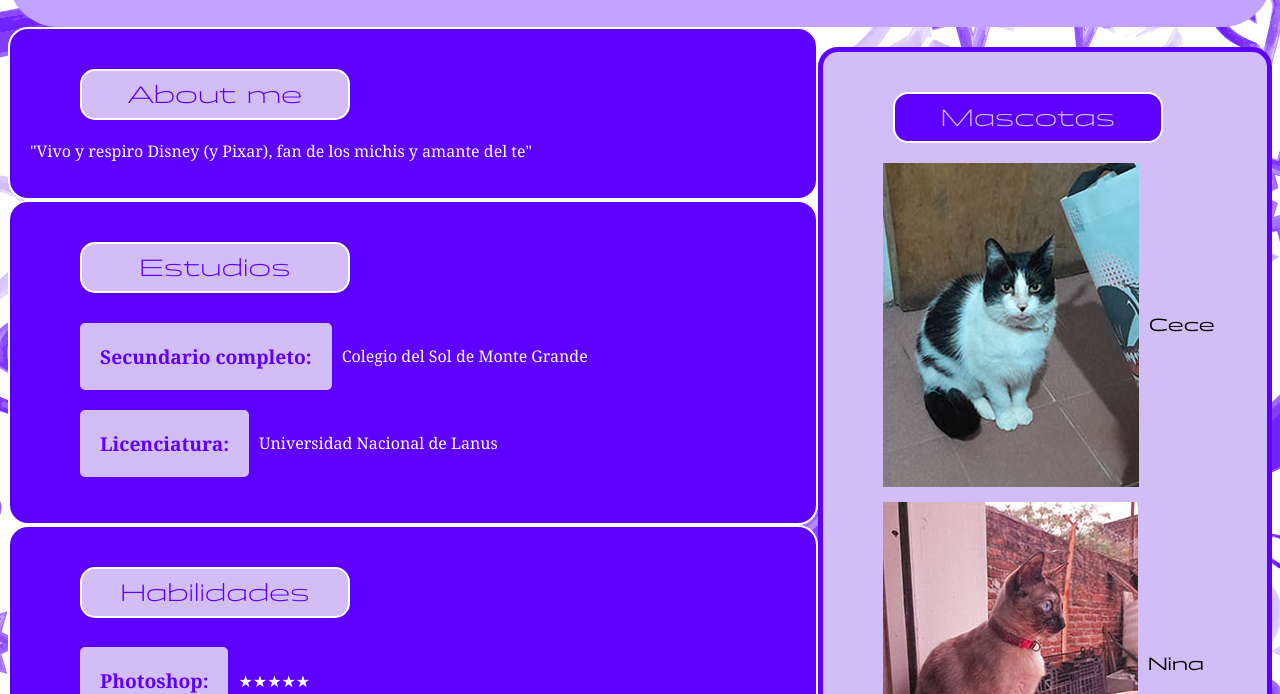
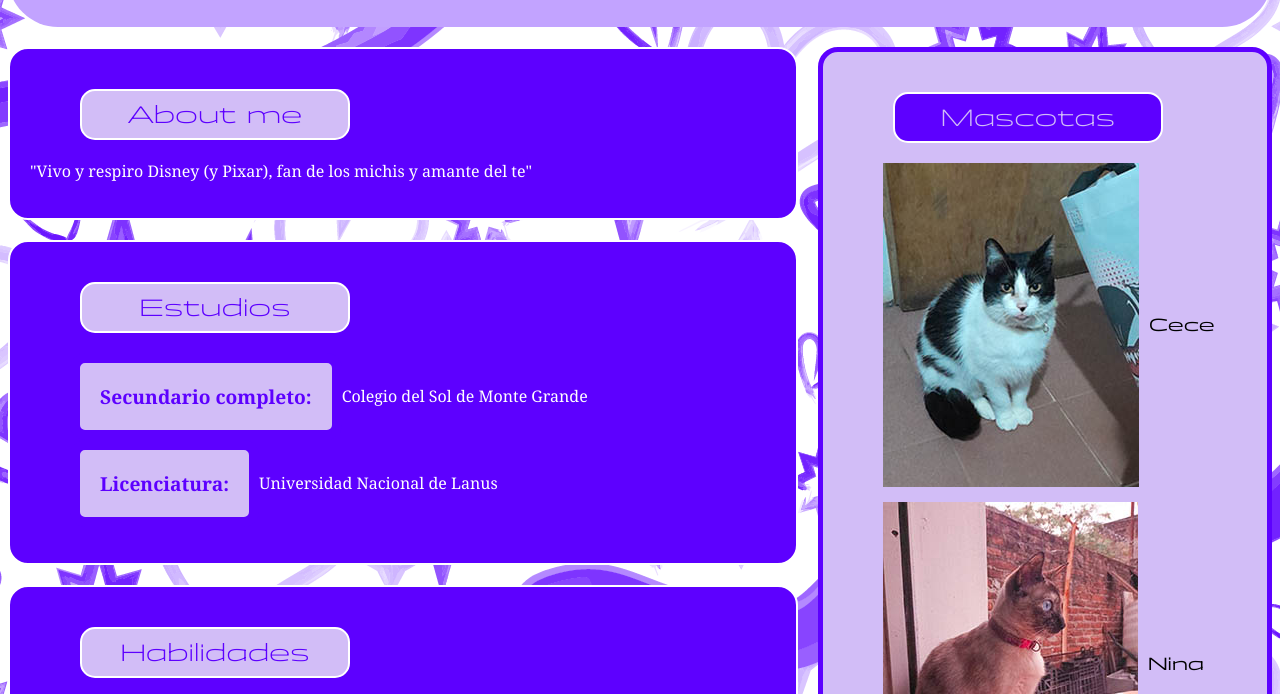
Before and after one commit to sophielota/Cardoso-Compu3, a plain HTML site: page index.html in a window 1280 px wide. Shown: the part 262-956 px from the top of the page. Drawn offline with Linux system fonts and the light colour scheme.

Commit message:
Update estilos.css

```diff
--- a/estilos.css
+++ b/estilos.css
@@ -81,7 +81,10 @@ section {
     border: 2px solid #ffffff;
     border-radius: 20px;
     padding: 20px;
-    margin-width: 20px, 20px, 0px, 20px;
+    margin-top: 20px;
+    margin-bottom: 20px;
+    margin-left: 0px;
+    margin-right: 20px;
     background-color: #5d00ff;
     color: #ffffff;
     font-family: Cambria, Cochin, Georgia, Times, 'Times New Roman', serif;
```
